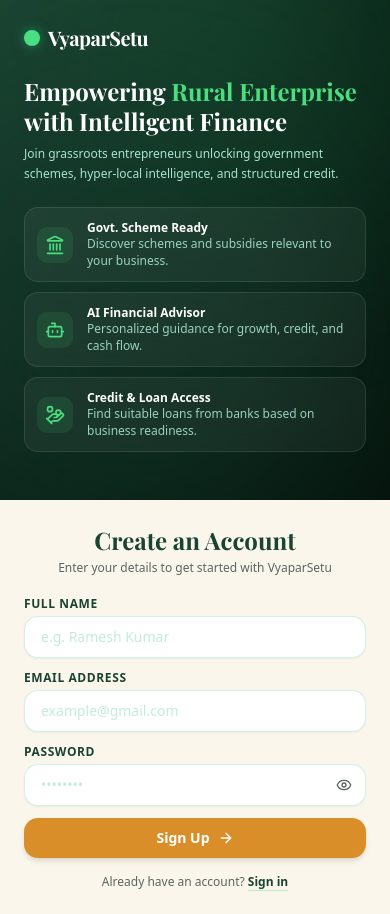
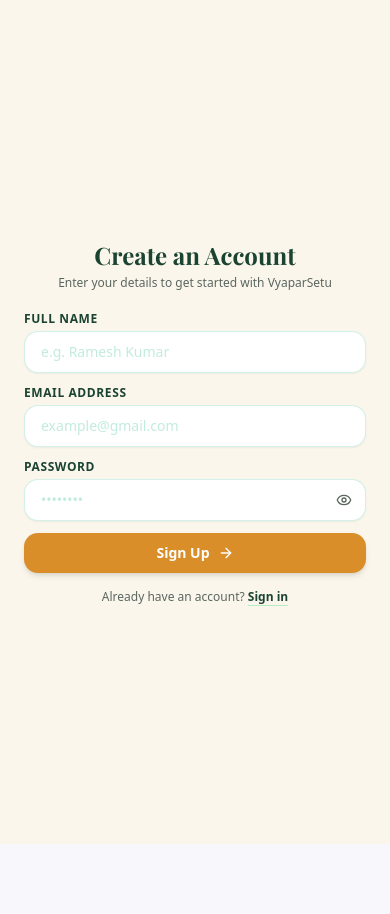
Before and after one commit to mumar0223/VyaparSetu, a Next.js app in the folder frontend/: page /signup in a window 390 px wide. After the commit the page ends 844 px from the top, so only its background shows below. Built offline with nearby package versions, Linux system fonts and the light colour scheme; a web font is replaced by a local one.

Commit message:
Fixed login Screen For Mobile

```diff
--- a/frontend/app/(auth)/login/page.tsx
+++ b/frontend/app/(auth)/login/page.tsx
@@ -53,9 +53,9 @@
   };
 
   return (
-    <div className="min-h-screen md:h-screen md:overflow-hidden bg-cream text-ink font-sans flex flex-col md:flex-row selection:bg-mint-light selection:text-forest">
+    <div className="h-screen h-[100dvh] overflow-hidden bg-cream text-ink font-sans flex flex-col lg:flex-row selection:bg-mint-light selection:text-forest">
       {/* Left panel - Branding & Value Prop */}
-      <div className="md:w-1/2 bg-gradient-to-br from-forest via-[#0a2318] to-[#04120a] p-6 sm:p-8 lg:p-10 xl:p-12 flex flex-col justify-between relative overflow-hidden">
+      <div className="hidden lg:flex lg:w-1/2 bg-gradient-to-br from-forest via-[#0a2318] to-[#04120a] p-6 sm:p-8 lg:p-10 xl:p-12 flex-col justify-between relative overflow-hidden">
         <div className="relative z-10">
           <Link href="/" className="inline-flex items-center gap-2">
             <div className="w-4 h-4 sm:w-5 sm:h-5 bg-mint rounded-full shadow-[0_0_12px_rgba(33,184,124,0.6)]" />
@@ -116,10 +116,10 @@
       </div>
 
       {/* Right panel - Auth Form */}
-      <div className="md:w-1/2 bg-cream p-6 sm:p-8 lg:p-10 xl:p-12 flex items-center justify-center relative overflow-hidden">
+      <div className="w-full lg:w-1/2 h-full bg-cream p-6 sm:p-8 lg:p-10 xl:p-12 flex items-center justify-center relative overflow-y-auto lg:overflow-hidden">
         <div className="w-full max-w-sm sm:max-w-md relative z-10">
           <motion.div initial={{ opacity: 0, y: 12 }} animate={{ opacity: 1, y: 0 }} transition={{ duration: 0.3 }}>
-            <div className="mb-6 text-center md:text-left">
+            <div className="mb-6 text-center lg:text-left">
               <h2 className="text-2xl sm:text-3xl font-serif font-bold text-forest mb-1.5">Welcome Back</h2>
               <p className="text-ink-muted text-xs sm:text-sm">Sign in to your VyaparSetu account to continue</p>
             </div>
@@ -193,7 +193,7 @@
               </button>
             </form>
 
-            <div className="mt-5 sm:mt-6 text-center md:text-left">
+            <div className="mt-5 sm:mt-6 text-center lg:text-left">
               <p className="text-ink-muted text-xs sm:text-sm font-medium">
                 Don&apos;t have an account?{" "}
                 <Link href="/signup" className="font-semibold text-forest hover:text-mint transition-colors underline decoration-mint/40 underline-offset-4">
--- a/frontend/app/(auth)/signup/page.tsx
+++ b/frontend/app/(auth)/signup/page.tsx
@@ -65,9 +65,9 @@
   };
 
   return (
-    <div className="min-h-screen md:h-screen md:overflow-hidden bg-cream text-ink font-sans flex flex-col md:flex-row selection:bg-mint-light selection:text-forest">
+    <div className="h-screen h-[100dvh] overflow-hidden bg-cream text-ink font-sans flex flex-col lg:flex-row selection:bg-mint-light selection:text-forest">
       {/* Left panel - Branding & Value Prop */}
-      <div className="md:w-1/2 bg-gradient-to-br from-forest via-[#0a2318] to-[#04120a] p-6 sm:p-8 lg:p-10 xl:p-12 flex flex-col justify-between relative overflow-hidden">
+      <div className="hidden lg:flex lg:w-1/2 bg-gradient-to-br from-forest via-[#0a2318] to-[#04120a] p-6 sm:p-8 lg:p-10 xl:p-12 flex-col justify-between relative overflow-hidden">
         <div className="relative z-10">
           <Link href="/" className="inline-flex items-center gap-2">
             <div className="w-4 h-4 sm:w-5 sm:h-5 bg-mint rounded-full shadow-[0_0_12px_rgba(33,184,124,0.6)]" />
@@ -128,10 +128,10 @@
       </div>
 
       {/* Right panel - Auth Form */}
-      <div className="md:w-1/2 bg-cream p-6 sm:p-8 lg:p-10 xl:p-12 flex items-center justify-center relative overflow-hidden">
+      <div className="w-full lg:w-1/2 h-full bg-cream p-6 sm:p-8 lg:p-10 xl:p-12 flex items-center justify-center relative overflow-y-auto lg:overflow-hidden">
         <div className="w-full max-w-sm sm:max-w-md relative z-10">
           <motion.div initial={{ opacity: 0, y: 12 }} animate={{ opacity: 1, y: 0 }} transition={{ duration: 0.3 }}>
-            <div className="mb-5 text-center md:text-left">
+            <div className="mb-5 text-center lg:text-left">
               <h2 className="text-2xl sm:text-3xl font-serif font-bold text-forest mb-1">Create an Account</h2>
               <p className="text-ink-muted text-xs sm:text-sm">Enter your details to get started with VyaparSetu</p>
             </div>
@@ -223,7 +223,7 @@
               </button>
             </form>
 
-            <div className="mt-4 sm:mt-5 text-center md:text-left">
+            <div className="mt-4 sm:mt-5 text-center lg:text-left">
               <p className="text-ink-muted text-xs sm:text-sm font-medium">
                 Already have an account?{" "}
                 <Link href="/login" className="font-semibold text-forest hover:text-mint transition-colors underline decoration-mint/40 underline-offset-4">
```
Also changed, not shown: 1 other file (tests, documents, lock files or other folders).
